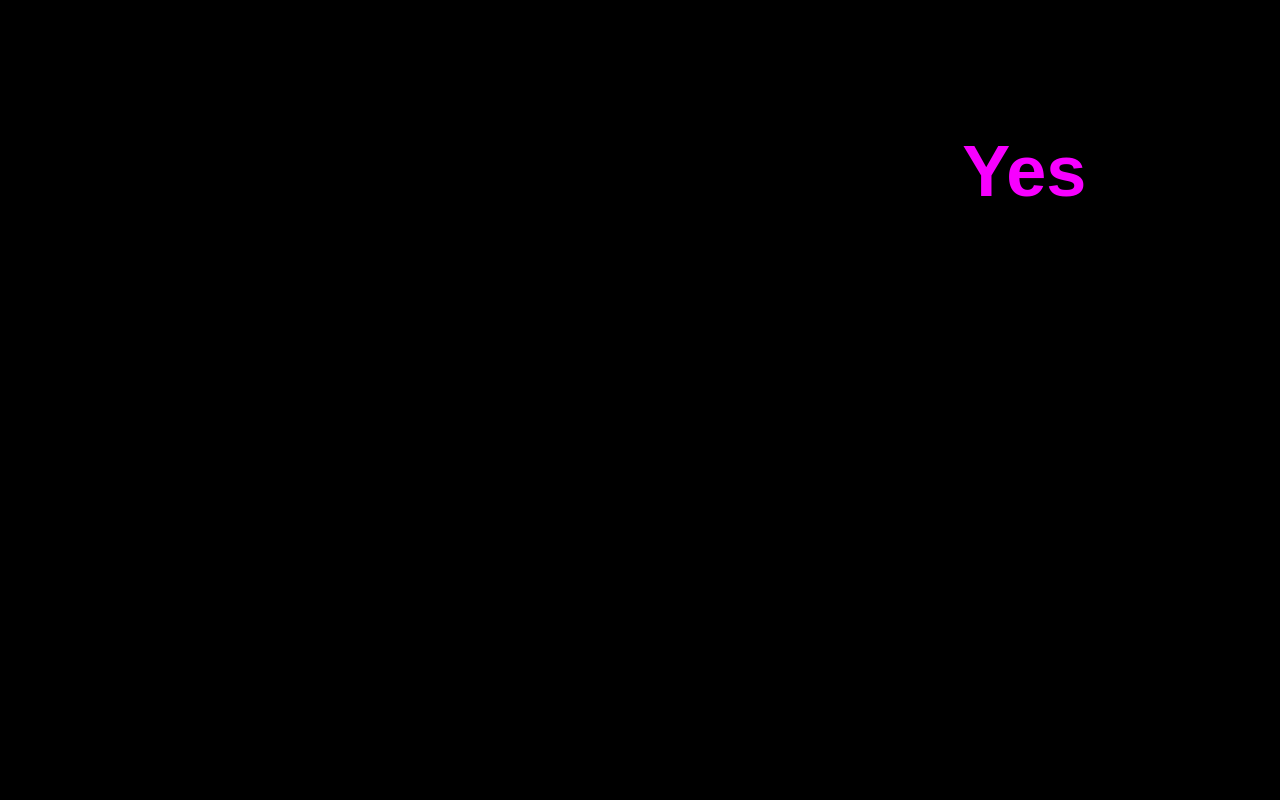
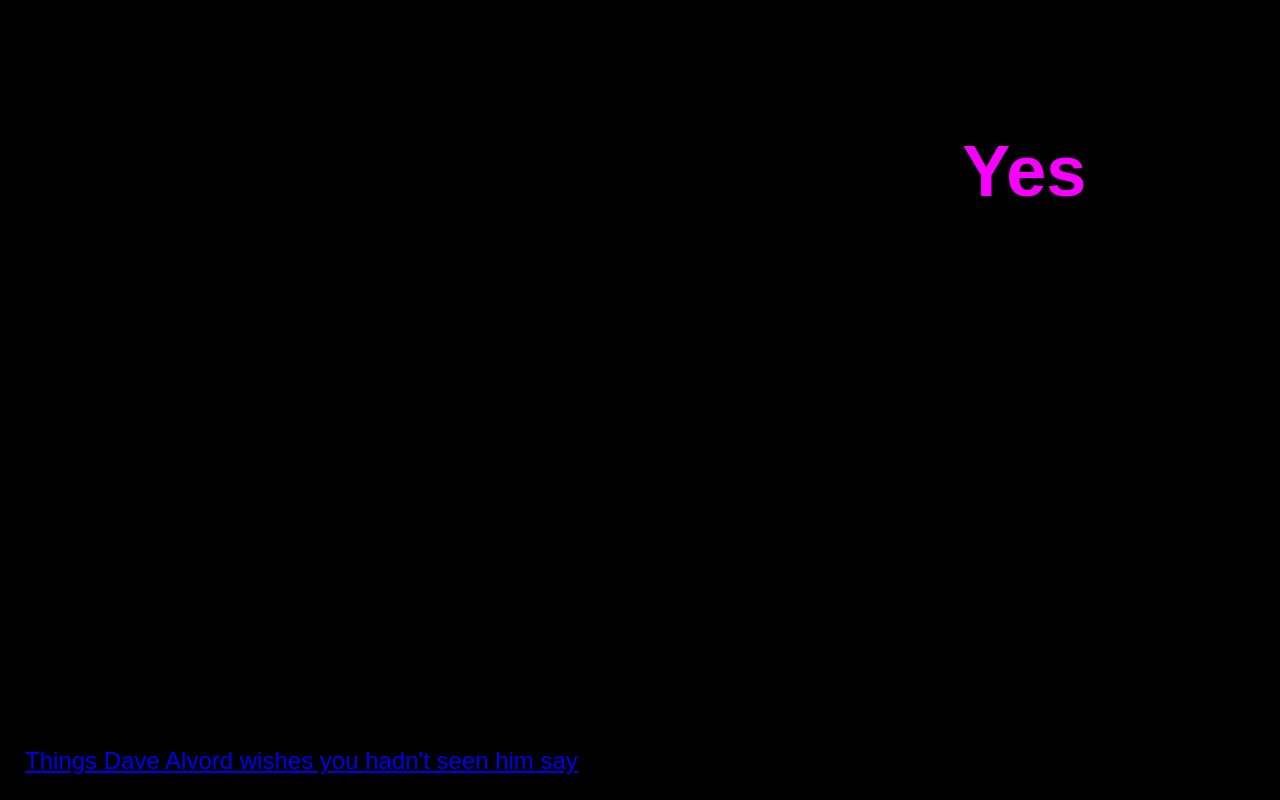
Before and after one commit to nofriendsofms/diddavealvordsaysomethingstupidtoday.com, a plain HTML site: page index.html in a window 1280 px wide. Drawn offline with Linux system fonts and the light colour scheme.

Commit message:
Add link to lowersjtaxes.com

```diff
--- a/index.html
+++ b/index.html
@@ -15,6 +15,7 @@
             min-height: 100%;
             overflow: hidden;
             position: relative;
+            font-family: sans-serif;
         }
 
         .marquee {
@@ -32,6 +33,14 @@
             color: #fff;
             font-family: sans-serif;
             font-size: 72px;
+        }
+        #links {
+            width 100%;
+            position: absolute;
+            bottom: 0;
+            left: 0;
+            padding: 25px;
+            font-size: 1.5em;
         }
     </style>
 
@@ -55,6 +64,10 @@
         <h1 class="logo">Yes</h1>
     </div>
 
+
+    <div id="links">
+        <a href="https://lowersjtaxes.com">Things Dave Alvord wishes you hadn't seen him say</a>
+    </div>
     <script src='/jquery.min.js'></script>
     <script>
         (function ($, window, undefined) {
```
